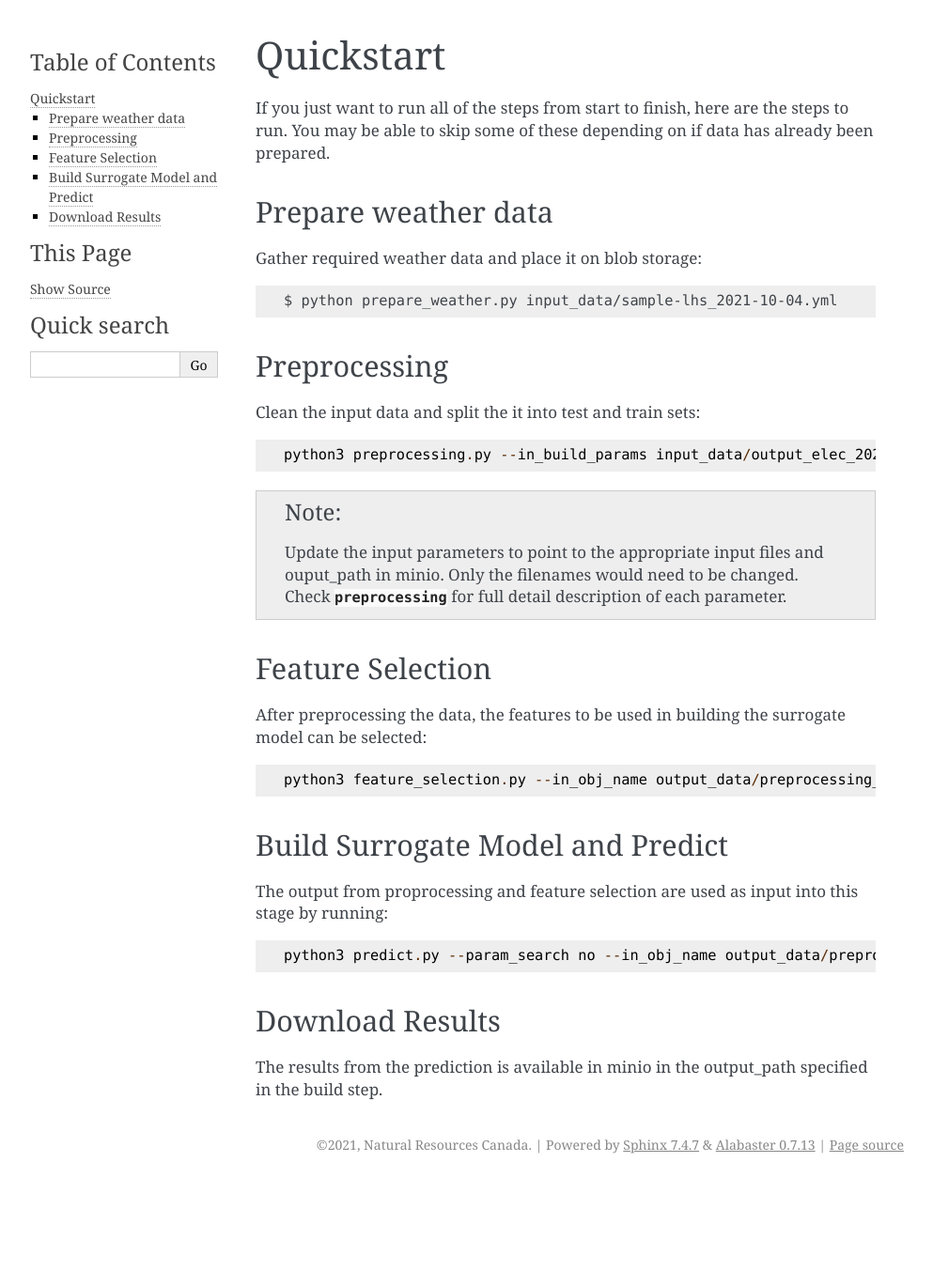
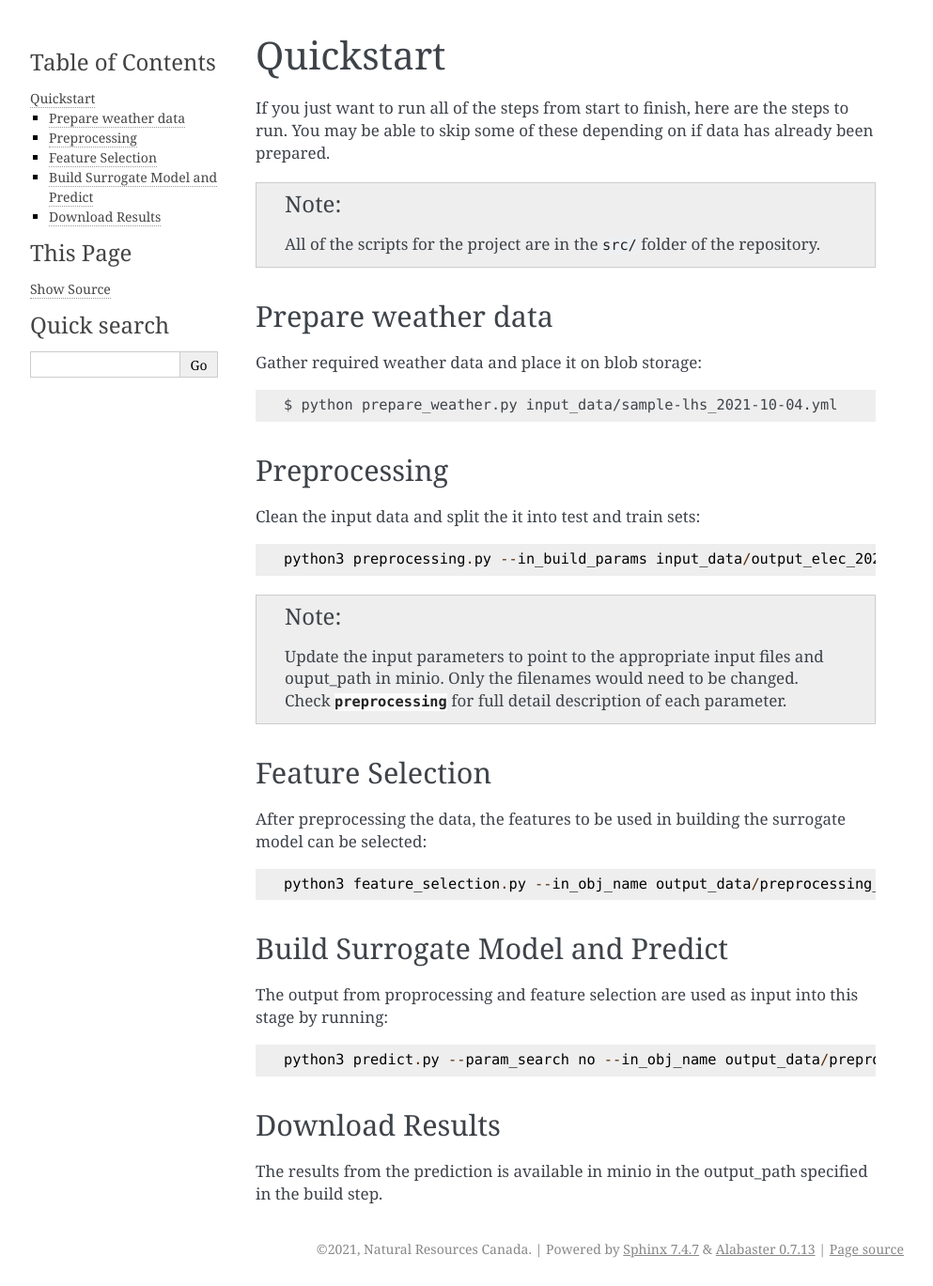
Before and after one commit to canmet-energy/btap_ml, a Sphinx documentation site: the page built from docs/usage/quickstart.rst, in a window 1280 px wide. Shown: the whole page at 94% size, without its empty margins (148-1141 px from the left). Built offline with Sphinx 7.4.7, drawn with Linux system fonts in a browser that asks for light colours; before the commit the page ends 1258 px from its top, so only the background shows below that.

Commit message:
Note location of scripts in quickstart

```diff
--- a/docs/usage/quickstart.rst
+++ b/docs/usage/quickstart.rst
@@ -3,6 +3,10 @@ Quickstart
 
 If you just want to run all of the steps from start to finish, here are the steps to run. You may be able to skip some
 of these depending on if data has already been prepared.
+
+.. note::
+
+   All of the scripts for the project are in the ``src/`` folder of the repository.
 
 Prepare weather data
 --------------------
```
